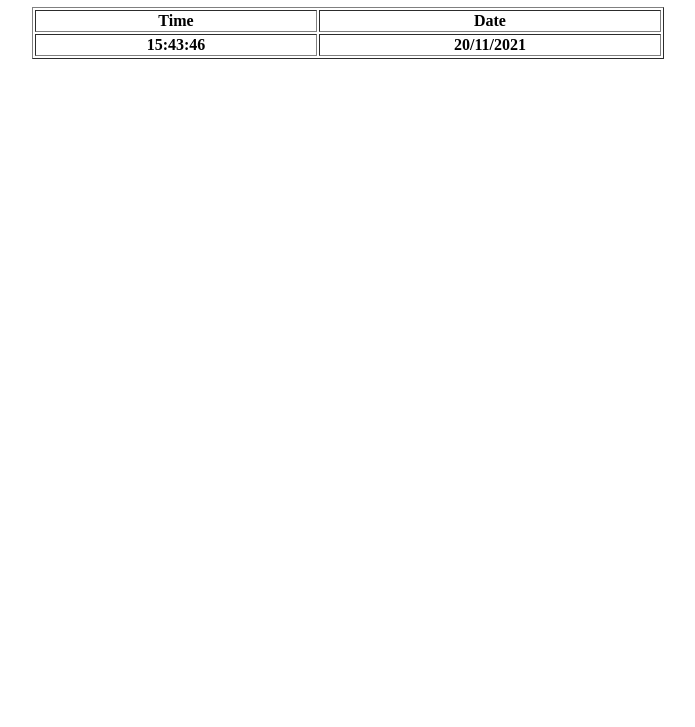
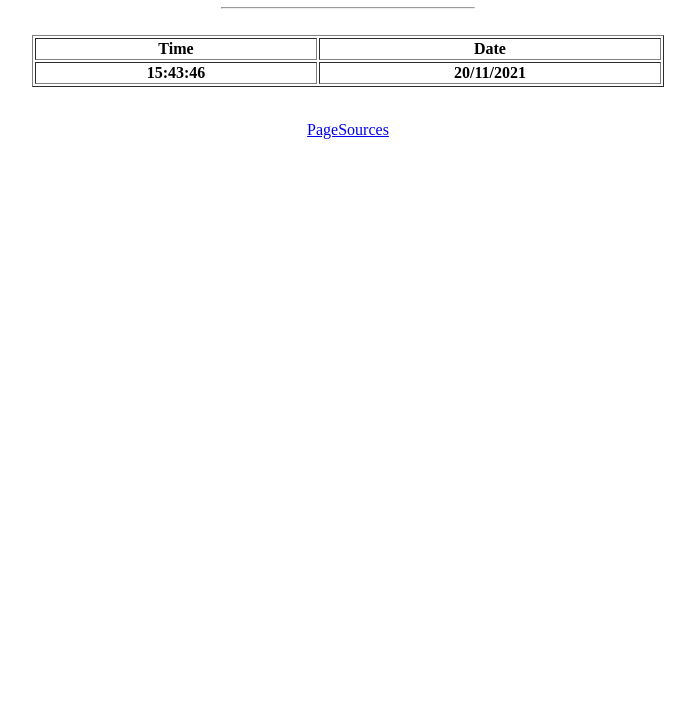
Before and after one commit to codersalman/-script-alert-hello-script-, a plain HTML site: page index.html in a window 1280 px wide. Shown: the part 73-800 px from the top of the page, without its empty margins (292-987 px from the left). Drawn offline with Linux system fonts and the light colour scheme.

Commit message:
some changes

```diff
--- a/index.html
+++ b/index.html
@@ -11,8 +11,8 @@
   <body>
 
  <h1 align=center>Salman's Digital Clock</h1>
-
-
+<hr width=20%>
+<br>
 <table width="50%" hight="50%" align=center border=1>
 
 <tr>
@@ -24,10 +24,10 @@
   <th align=center id="date"></th>
 </tr>
 
+
 </table>
-
-
-
+<br>
+<p align=center><a href="https://github.com/codersalman/college_projects/blob/master/index.html">PageSources</a></p>
 
   </body>
 
```
